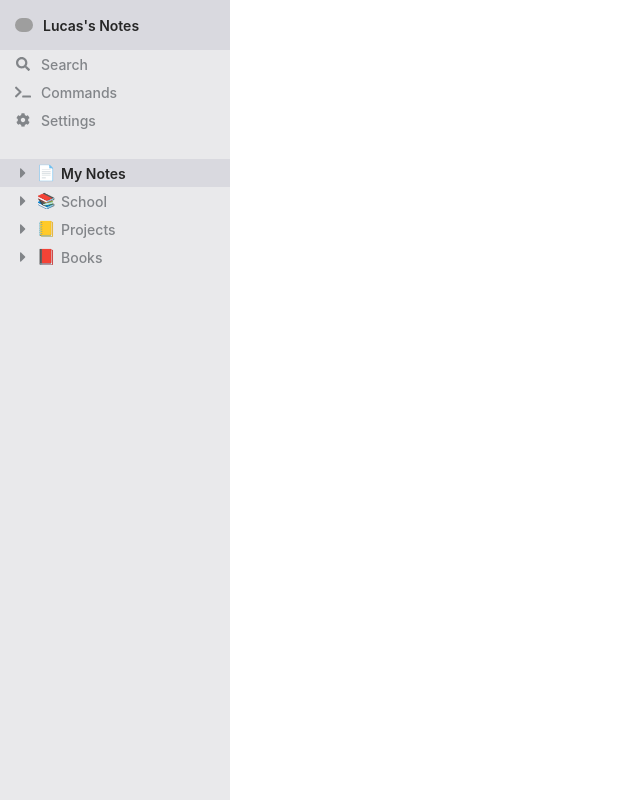
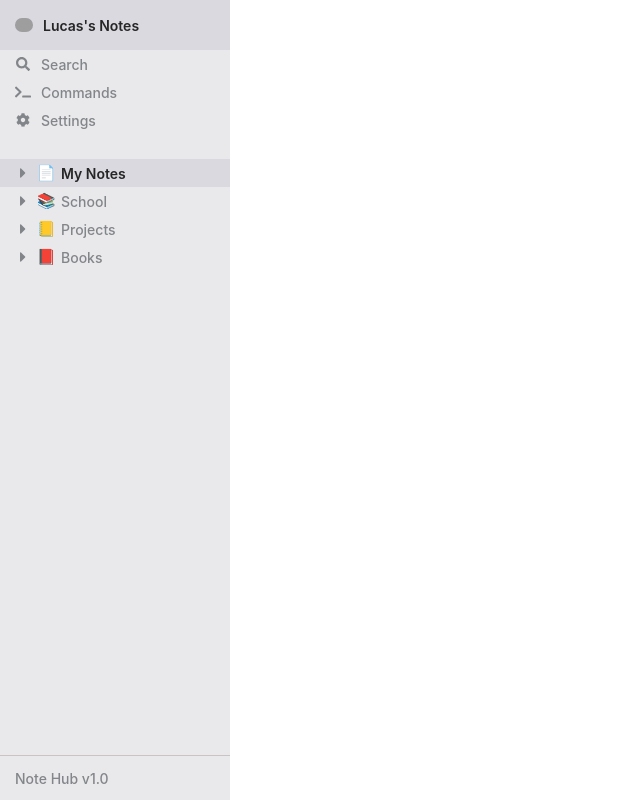
Before and after one commit to lucasr1b/note-hub, a React (Create React App) app in the folder client/: page / in a window 1280 px wide. Shown: the whole page, without its empty margins (0-640 px from the left). Built offline with nearby package versions, Linux system fonts and the light colour scheme; grey boxes are pictures that could not be loaded.

Commit message:
Added footer

```diff
--- a/client/src/components/sidebar/Sidebar.scss
+++ b/client/src/components/sidebar/Sidebar.scss
@@ -61,6 +61,23 @@
         }
     }
 
+    .Footer {
+        width: 230px;
+        height: 45px;
+        display: flex;
+        flex-direction: column;
+        justify-content: center;
+        position: absolute;
+        bottom: 0;
+        display: flex;
+        border-top: 1px solid #C9C3C3;
+
+        span {
+            margin-left: 15px;
+        }
+
+    }
+
     .Icon {
         display: inline-block;
         text-align: center;
--- a/client/src/components/sidebar/Sidebar.tsx
+++ b/client/src/components/sidebar/Sidebar.tsx
@@ -21,6 +21,9 @@ const Sidebar = () => {
                 <div className='Item'><SidebarExtend /><SidebarIcon icon='📒' />Projects</div>
                 <div className='Item'><SidebarExtend /><SidebarIcon icon='📕' />Books</div>
             </div>
+            <div className='Footer'>
+                <span>Note Hub v1.0</span>
+            </div>
         </nav>
     )
 }
```
